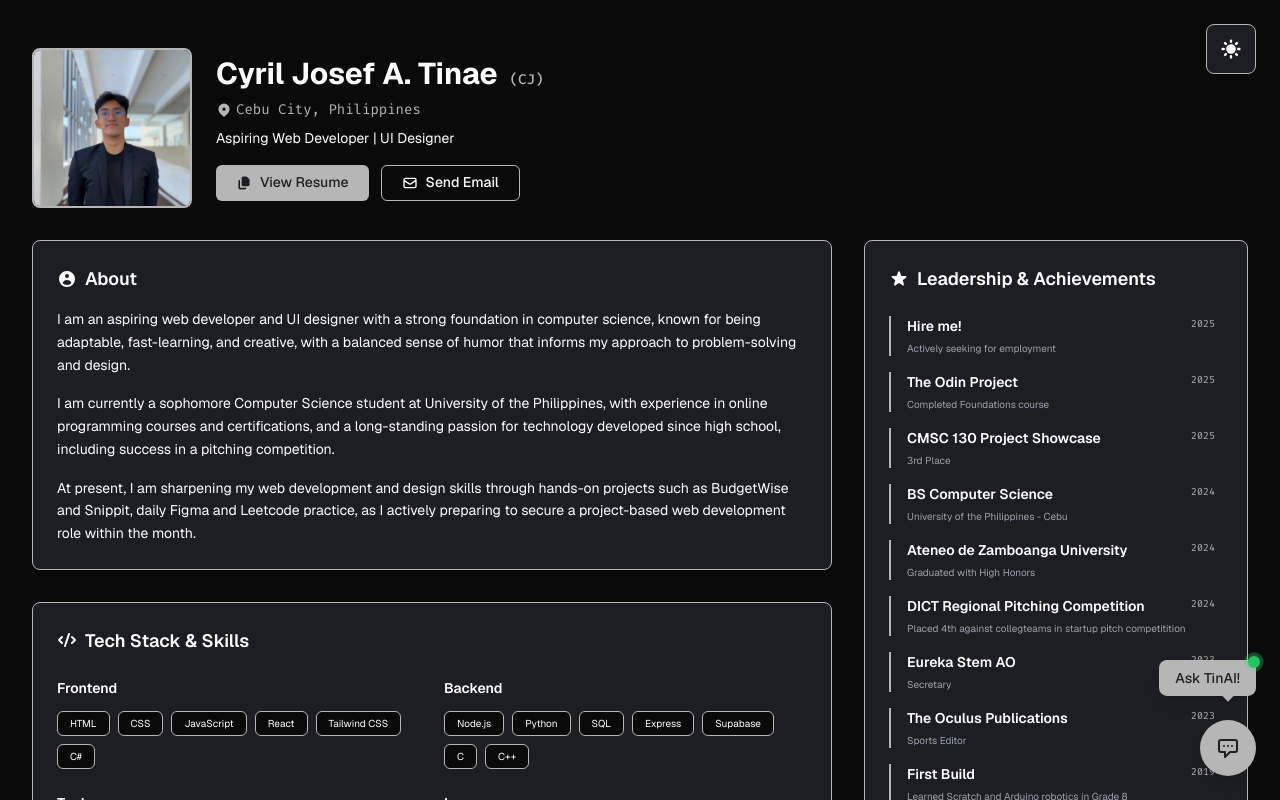
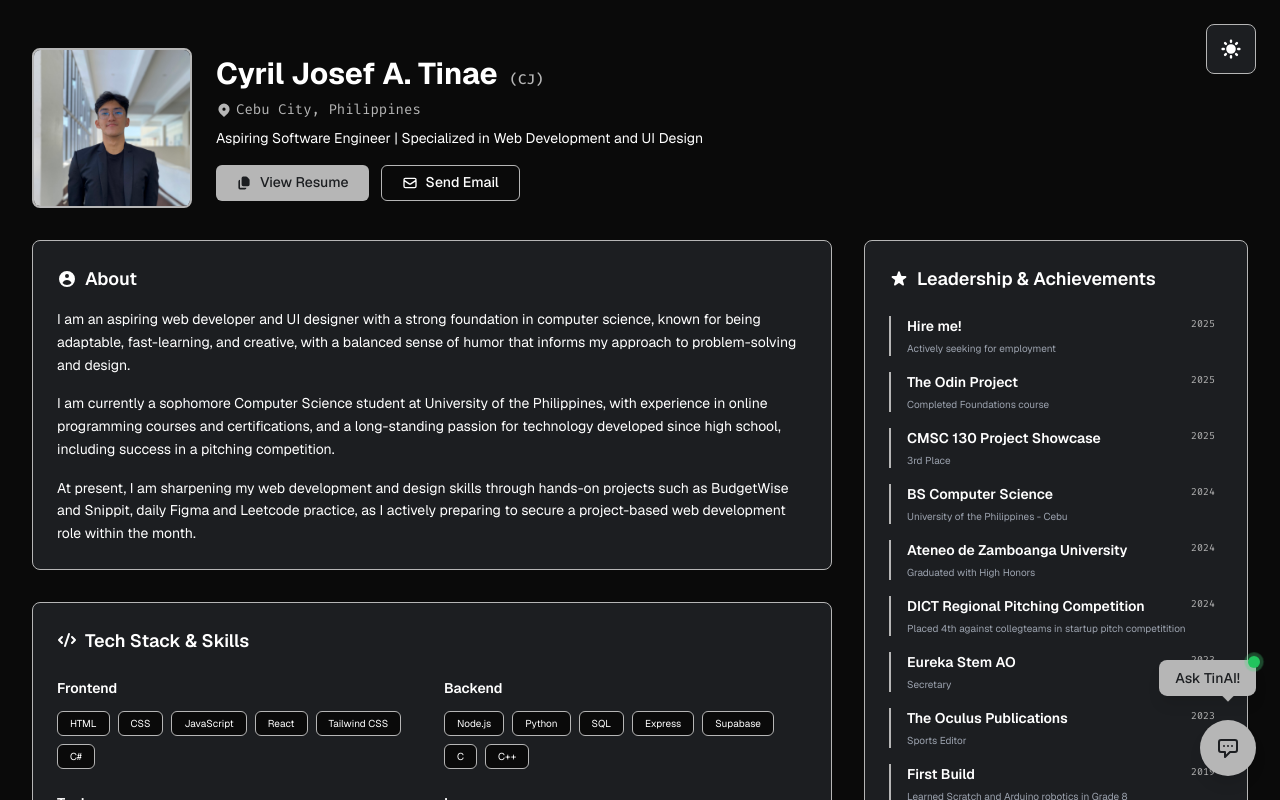
Before and after one commit to ceejt/Third-Portfolio, a React (Create React App) app: page / in a window 1280 px wide. Shown: the top 800 px of the page. Built offline with nearby package versions, Linux system fonts and the light colour scheme.

Commit message:
Changed header title.

```diff
--- a/src/data/portfolioData.js
+++ b/src/data/portfolioData.js
@@ -6,7 +6,8 @@ export const portfolioData = {
   profile: {
     name: "Cyril Josef A. Tinae",
     nickname: "CJ",
-    title: "Aspiring Web Developer | UI Designer",
+    title:
+      "Aspiring Software Engineer | Specialized in Web Development and UI Design",
     location: "Cebu City, Philippines",
     email: "tinaecyriljosef@gmail.com",
     phone: "+63-917-193-7051",
```
